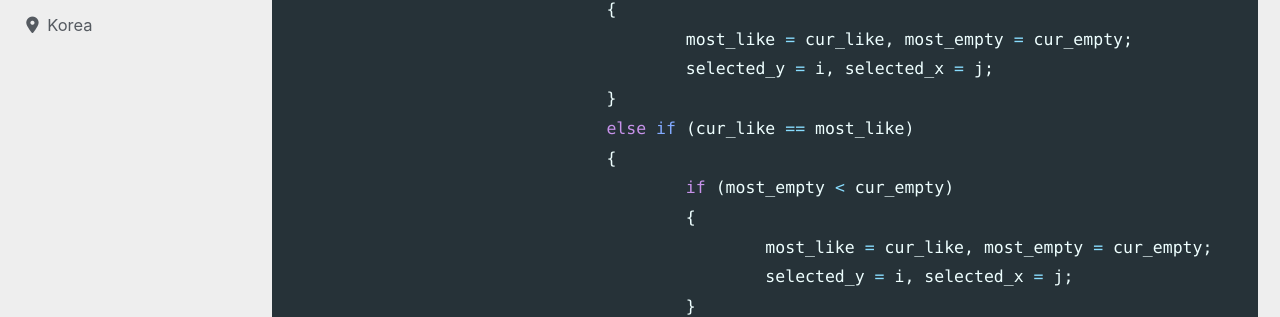
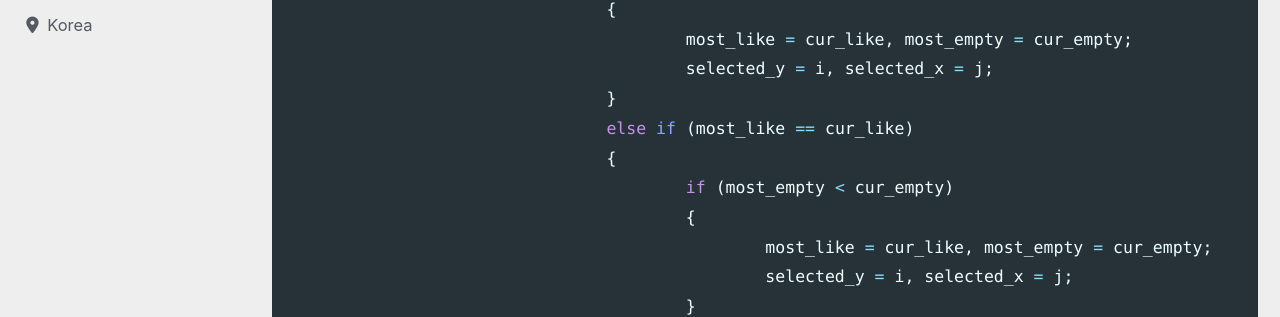
Before and after one commit to devMyeong/devMyeong.github.io, a Jekyll site: the page built from _posts/codingTest/2023-05-01-삼성기출.md, in a window 1280 px wide and 900 px high, scrolled down 33128 px. Shown: the part 141-458 px from the top of the window. Built offline with Jekyll 4.4.1, drawn with Linux system fonts in a browser that asks for light colours; cached includes are drawn as plain includes; nearby versions of some CDN libraries; some web fonts are replaced; comment, search, counter and statistics services are not loaded.

Commit message:
Chore : 수정

```diff
--- a/_posts/codingTest/2023-05-01-삼성기출.md
+++ b/_posts/codingTest/2023-05-01-삼성기출.md
@@ -1082,7 +1082,7 @@ int main()
 					most_like = cur_like, most_empty = cur_empty;
 					selected_y = i, selected_x = j;
 				}
-				else if (cur_like == most_like)
+				else if (most_like == cur_like)
 				{
 					if (most_empty < cur_empty)
 					{
```
